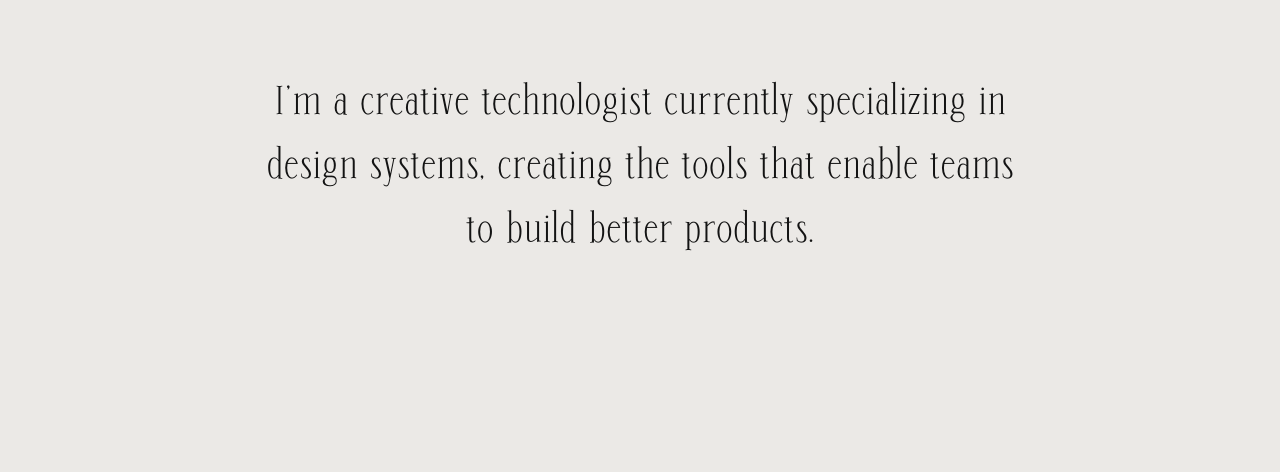
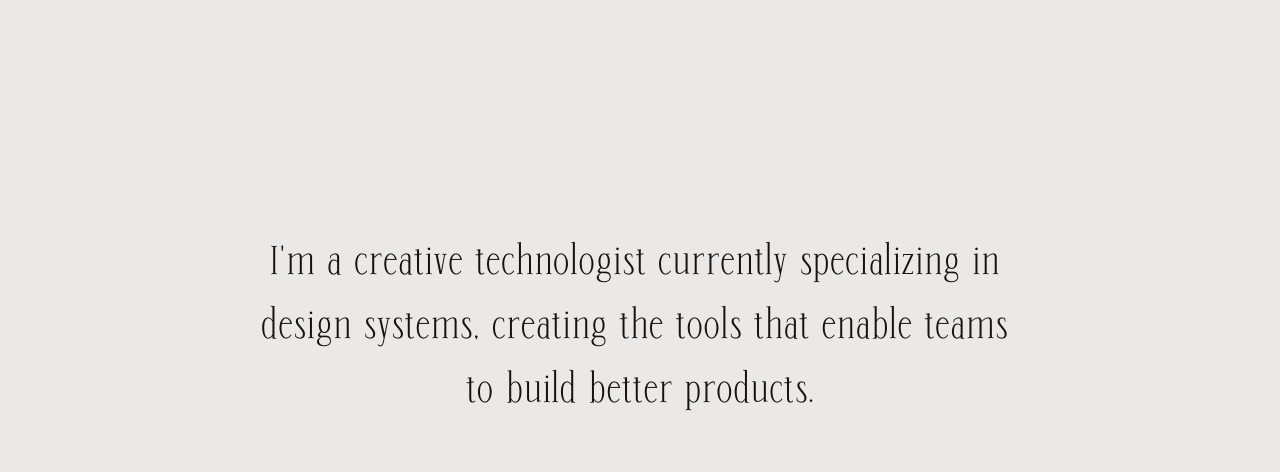
Before and after one commit to isabelthedesigner/isabelthedesigner-portfolio, a React (Vite) app: page / in a window 1280 px wide. Shown: the part 674-1146 px from the top of the page. Built offline with nearby package versions, Linux system fonts and the light colour scheme; a web font is replaced by a local one.

Commit message:
mask reveal and typewriter effects

```diff
--- a/src/components/spline/SplineViewer.tsx
+++ b/src/components/spline/SplineViewer.tsx
@@ -1,4 +1,4 @@
-import { lazy, Suspense } from 'react'
+import { lazy, Suspense, useRef, useState, useEffect } from 'react'
 import { useMediaQuery } from '@/hooks/useMediaQuery'
 
 const Spline = lazy(() => import('@splinetool/react-spline'))
@@ -11,6 +11,8 @@ interface SplineViewerProps {
   /** Alt text for the fallback image */
   alt: string
   className?: string
+  /** Plays a bottom-right clip-path reveal when the element enters the viewport */
+  maskReveal?: boolean
 }
 
 /**
@@ -22,32 +24,69 @@ export default function SplineViewer({
   fallbackImage,
   alt,
   className = '',
+  maskReveal = false,
 }: SplineViewerProps) {
   const isDesktop = useMediaQuery('(min-width: 768px)')
+  const wrapperRef = useRef<HTMLDivElement>(null)
+  const [inView, setInView] = useState(false)
+
+  useEffect(() => {
+    if (!maskReveal || !wrapperRef.current) return
+
+    const el = wrapperRef.current
+    const observer = new IntersectionObserver(
+      ([entry]) => {
+        if (entry.isIntersecting) {
+          setInView(true)
+          observer.disconnect()
+        }
+      },
+      { threshold: 0 },
+    )
+
+    observer.observe(el)
+    return () => observer.disconnect()
+  }, [maskReveal, isDesktop])
+
+  const hiddenStyle = maskReveal && !inView
+    ? { clipPath: 'inset(100% 0 0 100%)' } as const
+    : undefined
 
   if (!isDesktop) {
     return (
+      <div
+        ref={wrapperRef}
+        className={`${className} ${inView && maskReveal ? 'mask-reveal-br' : ''}`}
+        style={hiddenStyle}
+      >
         <img
           src={fallbackImage}
           alt={alt}
-        className={className}
+          className="w-full h-full object-cover"
           loading="lazy"
         />
+      </div>
     )
   }
 
   return (
+    <div
+      ref={wrapperRef}
+      className={`${className} ${inView && maskReveal ? 'mask-reveal-br' : ''}`}
+      style={hiddenStyle}
+    >
       <Suspense
         fallback={
           <img
             src={fallbackImage}
             alt={alt}
-          className={className}
+            className="w-full h-full object-cover"
             loading="lazy"
           />
         }
       >
-      <Spline scene={sceneUrl} className={className} />
+        <Spline scene={sceneUrl} className="w-full h-full" />
       </Suspense>
+    </div>
   )
 }
--- /dev/null
+++ b/src/components/ui/TypewriterText.tsx
@@ -0,0 +1,61 @@
+import { useEffect, useRef, useState } from 'react'
+
+interface TypewriterTextProps {
+  children: string
+  className?: string
+  wordDelay?: number
+}
+
+export default function TypewriterText({
+  children,
+  className = '',
+  wordDelay = 120,
+}: TypewriterTextProps) {
+  const [visibleCount, setVisibleCount] = useState(0)
+  const [hasTriggered, setHasTriggered] = useState(false)
+  const ref = useRef<HTMLParagraphElement>(null)
+  const words = children.split(/\s+/)
+
+  useEffect(() => {
+    const el = ref.current
+    if (!el) return
+
+    const observer = new IntersectionObserver(
+      ([entry]) => {
+        if (entry.isIntersecting && !hasTriggered) {
+          setHasTriggered(true)
+        }
+      },
+      { threshold: 0.3 },
+    )
+
+    observer.observe(el)
+    return () => observer.disconnect()
+  }, [hasTriggered])
+
+  useEffect(() => {
+    if (!hasTriggered) return
+    if (visibleCount >= words.length) return
+
+    const timer = setTimeout(() => {
+      setVisibleCount((c) => c + 1)
+    }, wordDelay)
+
+    return () => clearTimeout(timer)
+  }, [hasTriggered, visibleCount, words.length, wordDelay])
+
+  return (
+    <p ref={ref} className={className}>
+      {words.map((word, i) => (
+        <span
+          key={i}
+          className="inline-block transition-opacity duration-150"
+          style={{ opacity: i < visibleCount ? 1 : 0 }}
+        >
+          {word}
+          {i < words.length - 1 && '\u00A0'}
+        </span>
+      ))}
+    </p>
+  )
+}
--- a/src/pages/HomePage.tsx
+++ b/src/pages/HomePage.tsx
@@ -1,5 +1,6 @@
 import SplineViewer from '@/components/spline/SplineViewer'
 import ProjectCard from '@/components/ui/ProjectCard'
+import TypewriterText from '@/components/ui/TypewriterText'
 
 const SPLINE_URLS = {
   header: 'https://prod.spline.design/EW9vZmJdPt5tgtEJ/scene.splinecode',
@@ -40,12 +41,13 @@ export default function HomePage() {
   return (
     <>
       {/* Spline 3D: Portfolio Header — full-bleed, nav overlays */}
-      <section className="flex w-full items-center justify-center py-8 md:py-0 md:h-[80vh]">
+      <section className="flex w-full items-center justify-center py-8 md:py-0 md:h-dvh">
         <SplineViewer
           sceneUrl={SPLINE_URLS.header}
           fallbackImage="/images/spline-portfolio-header.png"
           alt="Isabel — 3D typographic header"
           className="w-full h-full"
+          maskReveal
         />
       </section>
 
@@ -53,9 +55,9 @@ export default function HomePage() {
       <div className="flex flex-col items-center gap-16 md:gap-120 px-6 md:px-24">
         {/* Text Section 1 */}
         <section className="flex w-full max-w-[1248px] items-center justify-center md:h-[399px]">
-          <p className="text-display-small max-w-[768px] text-center text-content-default">
-            I&rsquo;m a creative technologist currently specializing in design systems, creating the tools that enable teams to build better products.
-          </p>
+          <TypewriterText className="text-display-small max-w-[768px] text-center text-content-default">
+            I'm a creative technologist currently specializing in design systems, creating the tools that enable teams to build better products.
+          </TypewriterText>
         </section>
 
         {/* Spline 3D: Design System */}
@@ -65,14 +67,15 @@ export default function HomePage() {
             fallbackImage="/images/spline-design-system.png"
             alt="Design System — 3D rendered UI components"
             className="w-full h-full"
+            maskReveal
           />
         </section>
 
         {/* Text Section 2 */}
         <section className="flex w-full max-w-[1248px] items-center justify-center md:h-[399px]">
-          <p className="text-display-small max-w-[768px] text-center text-content-default">
-            I&rsquo;m a typography enthusiast specializing in custom typeface design, crafting fonts that blend functionality with retro flair.
-          </p>
+          <TypewriterText className="text-display-small max-w-[768px] text-center text-content-default">
+            I'm a typography enthusiast specializing in custom typeface design, crafting fonts that blend functionality with retro flair.
+          </TypewriterText>
         </section>
 
         {/* Spline 3D: Type Design */}
@@ -82,14 +85,15 @@ export default function HomePage() {
             fallbackImage="/images/spline-type-design.png"
             alt="Typeface Design — 3D letter forms"
             className="w-full h-full"
+            maskReveal
           />
         </section>
 
         {/* Text Section 3 */}
         <section className="flex w-full max-w-[1248px] items-center justify-center md:h-[399px]">
-          <p className="text-display-small max-w-[768px] text-center text-content-default">
+          <TypewriterText className="text-display-small max-w-[768px] text-center text-content-default">
             I also dabble in animation and 3d design for funsies, exploring motion and depth to expand on creative possibilities.
-          </p>
+          </TypewriterText>
         </section>
 
         {/* Spline 3D: Animation & 3D */}
@@ -99,6 +103,7 @@ export default function HomePage() {
             fallbackImage="/images/spline-animation-3d.png"
             alt="Animation & 3D — interactive retro computer scene"
             className="w-full h-full"
+            maskReveal
           />
         </section>
       </div>
--- a/src/styles/index.css
+++ b/src/styles/index.css
@@ -291,6 +291,21 @@ a:not([class]) {
   color: inherit;
 }
 
+/* ───── Mask Reveal Animation ───── */
+
+@keyframes mask-reveal-br {
+  from {
+    clip-path: inset(100% 0 0 100%);
+  }
+  to {
+    clip-path: inset(0 0 0 0);
+  }
+}
+
+@utility mask-reveal-br {
+  animation: mask-reveal-br 1500ms cubic-bezier(0.33, 1, 0.68, 1) 500ms both;
+}
+
 /* ───── Marquee Animation ───── */
 
 @keyframes marquee {
```
Lines whose indentation alone changed are shown as unchanged.
